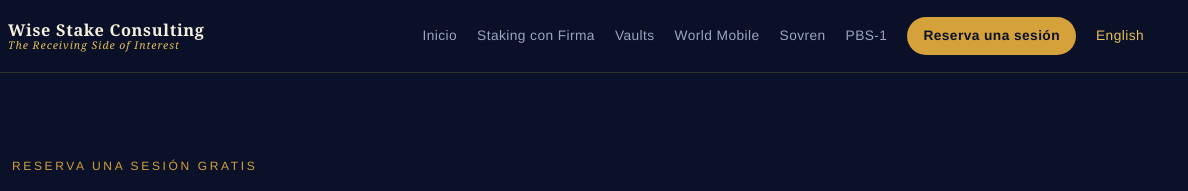
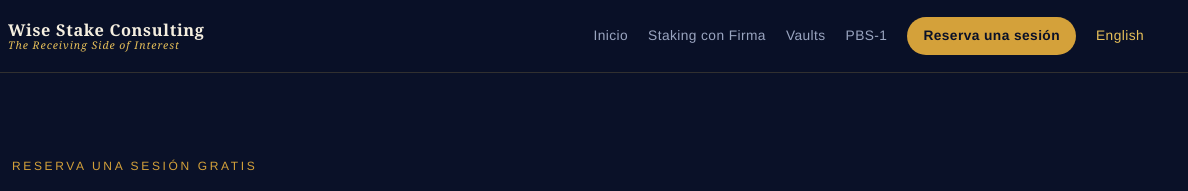
Before and after one commit to WiseStakeConsulting/website, a plain HTML site: page es/book-a-session/index.html in a window 1280 px wide. Shown: the top 191 px of the page, 92-1280 px from the left. Drawn offline with Linux system fonts and the light colour scheme.

Commit message:
es condensed

```diff
--- a/es/book-a-session/index.html
+++ b/es/book-a-session/index.html
@@ -94,8 +94,6 @@ footer.site a{color:var(--gold2);text-decoration:none}
   <a href="/es/">Inicio</a>
   <a href="/es/signature-staking/">Staking con Firma</a>
   <a href="/es/vaults/">Vaults</a>
-  <a href="/es/world-mobile/">World Mobile</a>
-  <a href="/es/sovren/">Sovren</a>
   <a href="/es/pbs-1/">PBS-1</a>
   <a href="/es/book-a-session/" class="nav-cta">Reserva una sesi&oacute;n</a>
   <a href="/" style="color:var(--gold2)">English</a>
@@ -192,7 +190,7 @@ async function wscPay(ev,token){
       General: <a href="mailto:hello@wisestake.consulting">hello@wisestake.consulting</a><br>
       Legal: <a href="mailto:legal@wisestake.consulting">legal@wisestake.consulting</a></p></div>
     <div><div class="eyebrow" style="margin-bottom:8px">Sitio</div>
-      <p style="font-size:.9rem"><a href="/es/signature-staking/">Staking con Firma</a> &middot; <a href="/es/vaults/">Vaults</a> &middot; <a href="/es/world-mobile/">World Mobile</a> &middot; <a href="/es/sovren/">Sovren</a> &middot; <a href="/es/pbs-1/">PBS-1</a> &middot; <a href="/es/book-a-session/">Reserva una sesi&oacute;n</a></p></div>
+      <p style="font-size:.9rem"><a href="/es/signature-staking/">Staking con Firma</a> &middot; <a href="/es/vaults/">Vaults</a> &middot; <a href="/es/vaults/">World Mobile</a> &middot; <a href="/es/vaults/">Sovren</a> &middot; <a href="/es/pbs-1/">PBS-1</a> &middot; <a href="/es/book-a-session/">Reserva una sesi&oacute;n</a></p></div>
   </div>
   <p class="fnote">Wise Stake Consulting, LLC ofrece consultor&iacute;a y educaci&oacute;n de negocios &uacute;nicamente. Nada en este sitio es asesor&iacute;a financiera, de inversi&oacute;n, legal ni fiscal, y no se promete ni implica ning&uacute;n rendimiento. Las tasas mostradas son publicadas por las plataformas correspondientes al momento de escribirse, no est&aacute;n garantizadas y cambian con el tiempo. Los activos digitales implican riesgo, incluida la p&eacute;rdida del capital. Los enlaces marcados como enlaces de referencia generan cr&eacute;dito de referencia para Wise Stake Consulting sin costo para ti. El motivo del b&uacute;ho es un homenaje a la comunidad del token Wise y una marca independiente de Wise Stake Consulting, LLC. &copy; 2026 Wise Stake Consulting LLC &middot; wisestake.consulting &middot; wisestake.eth</p>
 </div></footer>
```
